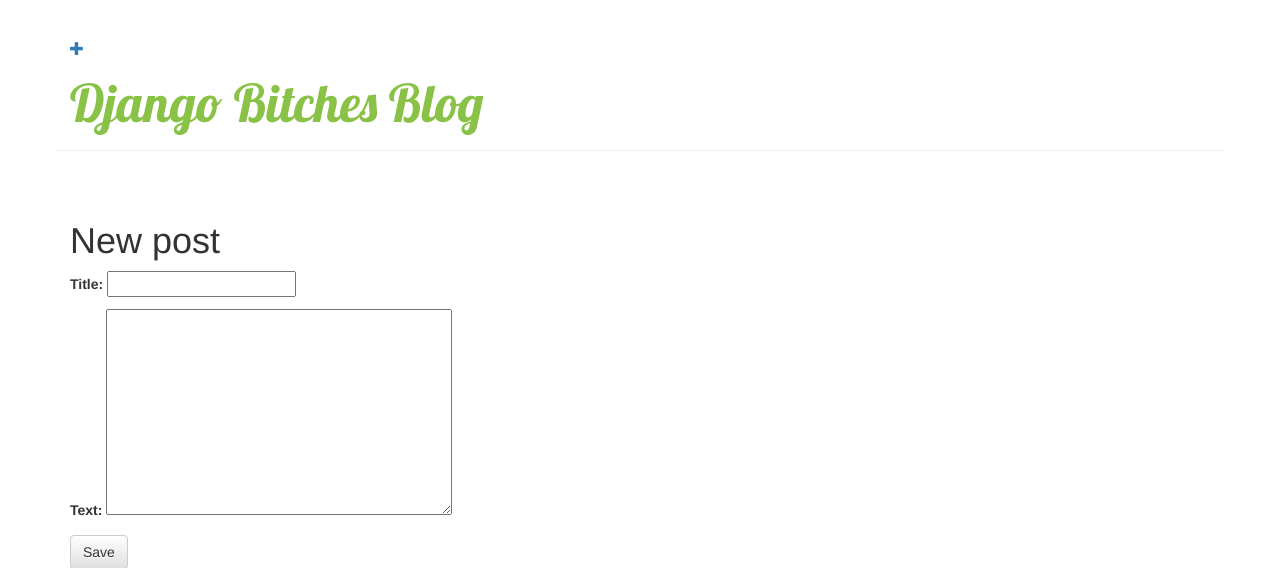
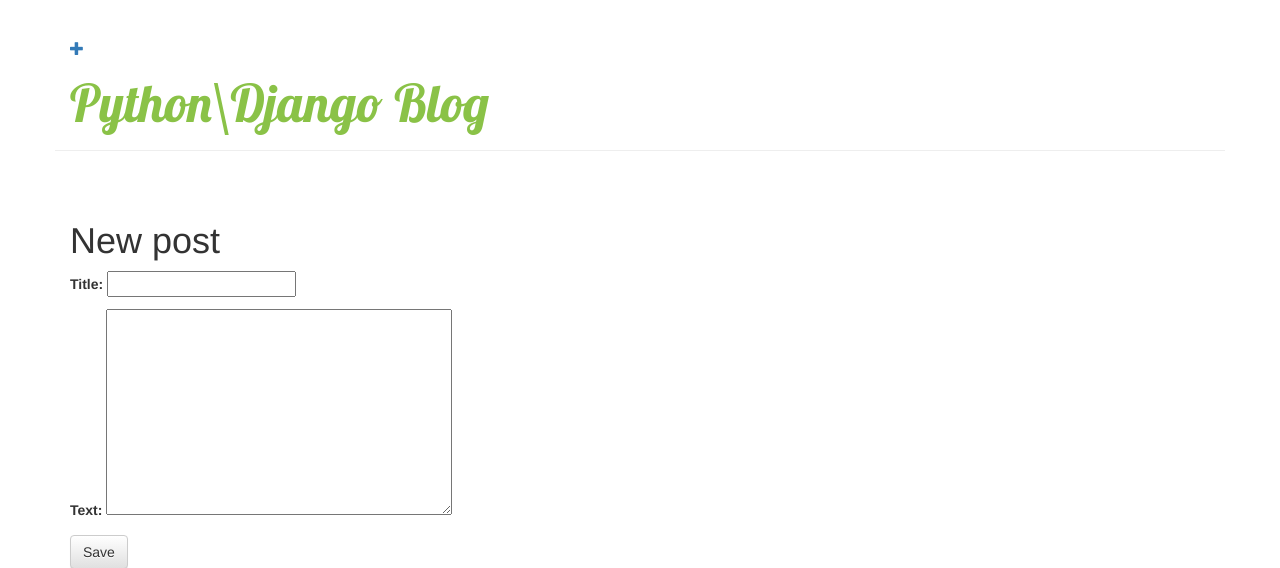
Before and after one commit to lightuppw/django-blog, a Django app: page /post/new/ in a window 1280 px wide. Shown: the top 568 px of the page. Run offline with Django 3.2, Linux system fonts and the light colour scheme; the visitor is signed in with stand-in values (Sample User, id 1); some libraries are stand-ins or nearby versions.

Commit message:
Blog complete.

```diff
--- a/blog/templates/blog/base.html
+++ b/blog/templates/blog/base.html
@@ -1,7 +1,7 @@
 {% load staticfiles %}
 <html>
     <head>
-        <title>Django Girls blog</title>
+        <title>Python\Django Blog</title>
         <link rel="stylesheet" href="//maxcdn.bootstrapcdn.com/bootstrap/3.2.0/css/bootstrap.min.css">
         <link rel="stylesheet" href="//maxcdn.bootstrapcdn.com/bootstrap/3.2.0/css/bootstrap-theme.min.css">
         <link href="https://fonts.googleapis.com/css?family=Lobster&subset=latin,cyrillic" rel="stylesheet" type="text/css">
@@ -13,7 +13,7 @@
             {% if user.is_authenticated %}
                 <a href="{% url 'blog.views.post_new' %}" class="top-menu"><span class="glyphicon glyphicon-plus"></span></a>
             {% endif %}
-            <h1><a href="/">Django Bitches Blog</a></h1>
+            <h1><a href="/">Python\Django Blog</a></h1>
         </div>
 
         <div class="content container">
```
